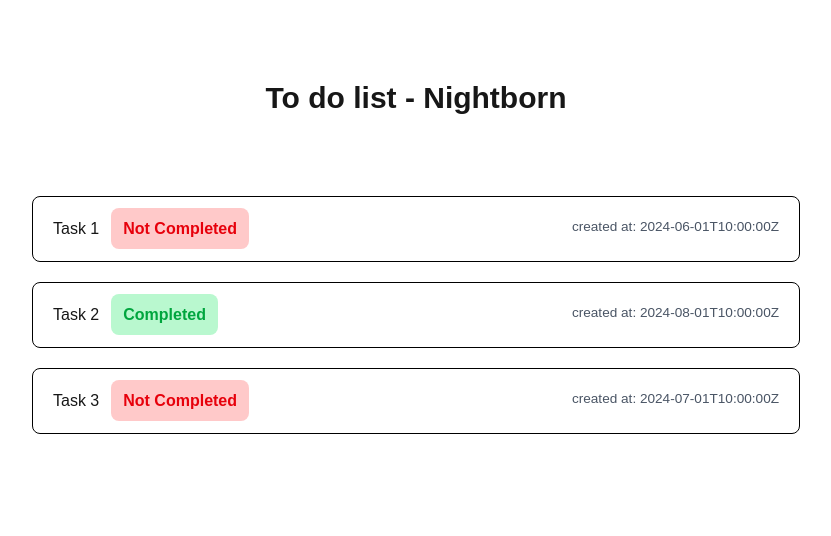
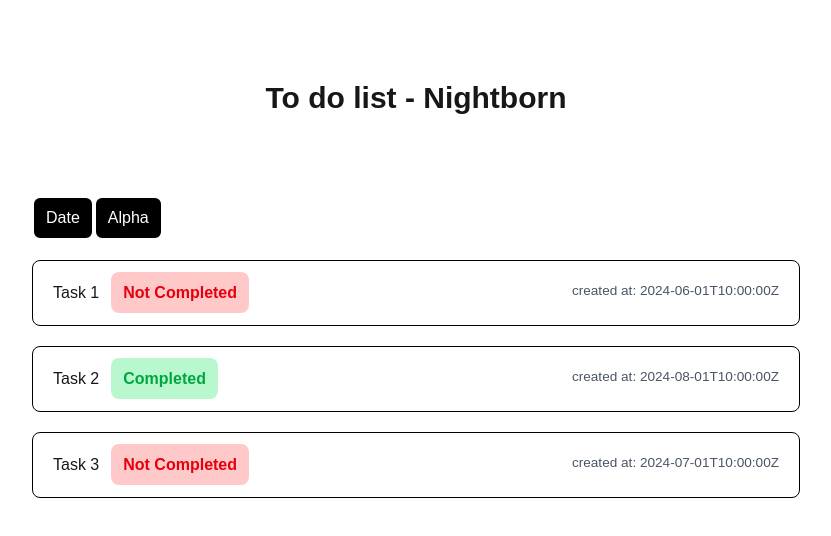
Before and after one commit to nmartou/nightborn-test, a Next.js app in the folder nightborn-app/: page / in a window 1280 px wide. Shown: the top 536 px of the page, without its empty margins (224-1055 px from the left). Built offline with nearby package versions, Linux system fonts and the light colour scheme.

Commit message:
feat: add sorted full path from frontend application to sorting values

```diff
--- a/nightborn-app/app/api/todos/route.ts
+++ b/nightborn-app/app/api/todos/route.ts
@@ -2,9 +2,19 @@
 
 import { NextResponse } from "next/server";
 import file from "@/app/data.json";
+import { sortData } from "@/lib/APIUtils";
 
 // Fetch all todos
-export async function GET(): Promise<NextResponse> {
+export async function GET(req: Request): Promise<NextResponse> {
+    const { searchParams } = new URL(req.url);
+
+    const sort = searchParams.get("sort");
+    const order = searchParams.get("asc");
+    if((sort === "alpha" || sort === "date")) {
+        const data = await sortData(file.data, sort, order === "false" ? false : true)
+        return NextResponse.json({status: 200, data: data});
+    }
+
     return NextResponse.json({status: 200, data: file});
 }
 
--- a/nightborn-app/components/todo/todoList.tsx
+++ b/nightborn-app/components/todo/todoList.tsx
@@ -1,8 +1,7 @@
 "use client";
 
-import file from "@/app/data.json";
-import { useQuery, useQueryClient } from "@tanstack/react-query";
-import { getTodos } from "@/lib/todo";
+import { useMutation, useQuery, useQueryClient } from "@tanstack/react-query";
+import { getTodos, getSortedTodos } from "@/lib/todo";
 import type { TodoItem as TodoType } from "@/types/todoList.type";
 import TodoItem from "./todoItem"
 
@@ -14,12 +13,36 @@ export default function TodoList() {
         queryFn: () => getTodos(),
     })
 
-    if (isLoading) return <p>Loading...</p>;
-    if (error) return <p>Error when loading</p>;
+    const mutation = useMutation<TodoType[], Error, {sortType: "date" | "alpha", asc?: boolean}>({
+        mutationFn: ({sortType, asc = true}) => getSortedTodos(sortType, asc),
+        onSuccess: (sortedTodos) => {
+            queryClient.setQueryData<TodoType[]>(["todos"], sortedTodos);
+        }
+    })
+
+    if (isLoading) return <p className="m-auto w-fit mt-20">Loading...</p>;
+    if (error) return <p className="m-auto w-fit mt-20">Error when loading</p>;
 
     return(
         <section className="max-w-3xl m-auto">
             <h1 className="font-bold text-3xl my-20 w-fit m-auto">To do list - Nightborn</h1>
+            <div className="flex mb-5">
+                <button
+                    onClick={() => {
+                        mutation.mutate({sortType: "date", asc: false})
+                    }}
+                    className="border-2 bg-black hover:bg-transparent text-white hover:text-black rounded-lg px-3 py-2 transition-colors">
+                        Date
+                </button>
+                <button
+                    onClick={() => {
+                            mutation.mutate({sortType: "alpha", asc: true})
+                        }}
+                    className="border-2 bg-black hover:bg-transparent text-white hover:text-black rounded-lg px-3 py-2 transition-colors">
+                        Alpha
+                </button>
+            </div>
+
             {todos && todos.map((item) => {
                 return (
                     <TodoItem key={item.id} data={item} />
--- /dev/null
+++ b/nightborn-app/lib/APIUtils.ts
@@ -0,0 +1,25 @@
+"use server";
+
+import type { TodoItem as TodoItemType } from "@/types/todoList.type";
+
+// sorting by creation date or alphabetical
+export async function sortData(data: TodoItemType[], type: "date" | "alpha", ascending: boolean = true) {
+    const sorted = [...data];
+
+    switch(type) {
+        case "date":
+            return sorted.sort((a, b) => {
+                const dateA = new Date(a.created_at).getTime();
+                const dateB = new Date(b.created_at).getTime();
+                return ascending ? dateA - dateB : dateB - dateA;
+            });
+        case "alpha":
+            return sorted.sort((a, b) => {
+            const titleA = a.title.toLowerCase();
+            const titleB = b.title.toLowerCase();
+            return ascending
+                ? titleA.localeCompare(titleB)
+                : titleB.localeCompare(titleA);
+        });
+    }
+}
```
